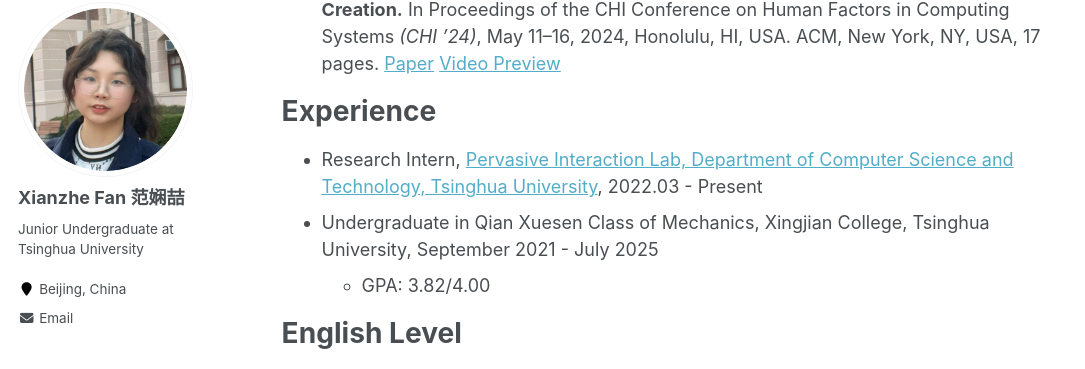
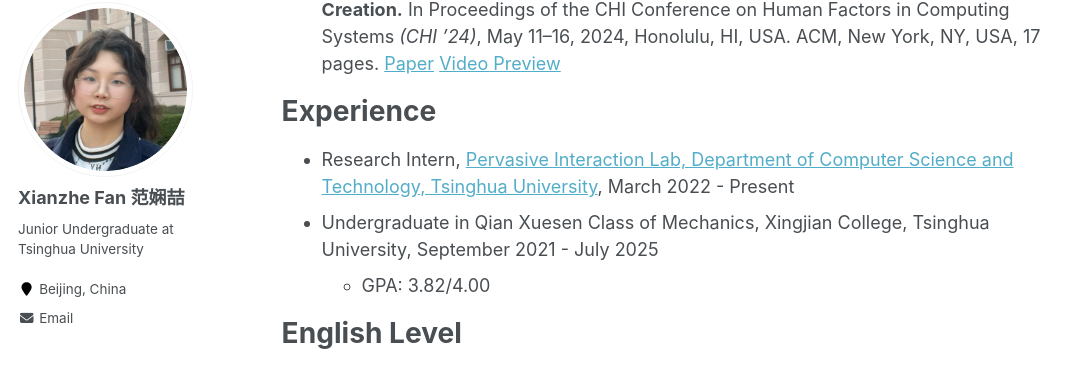
Before and after one commit to RidiculousRonZzz/RidiculousRonZzz.github.io, a Jekyll site: the page built from _pages/about.md, in a window 1280 px wide and 900 px high, scrolled down 653 px. Shown: the part 84-453 px from the top of the window, without its empty margins (0-1085 px from the left). Built offline with Jekyll 4.4.1, drawn with Linux system fonts in a browser that asks for light colours.

Commit message:
Add files via upload

```diff
--- a/_pages/about.md
+++ b/_pages/about.md
@@ -30,7 +30,7 @@ Publications / Preprints
 
 Experience
 ======
-* Research Intern, [Pervasive Interaction Lab, Department of Computer Science and Technology, Tsinghua University](https://pi.cs.tsinghua.edu.cn/), 2022.03 - Present
+* Research Intern, [Pervasive Interaction Lab, Department of Computer Science and Technology, Tsinghua University](https://pi.cs.tsinghua.edu.cn/), March 2022 - Present
 * Undergraduate in Qian Xuesen Class of Mechanics, Xingjian College, Tsinghua University, September 2021 - July 2025
   * GPA: 3.82/4.00
   <!-- * Major Ranking: 9/28, top 30% (eligible for recommendation for postgraduate studies) -->
```
